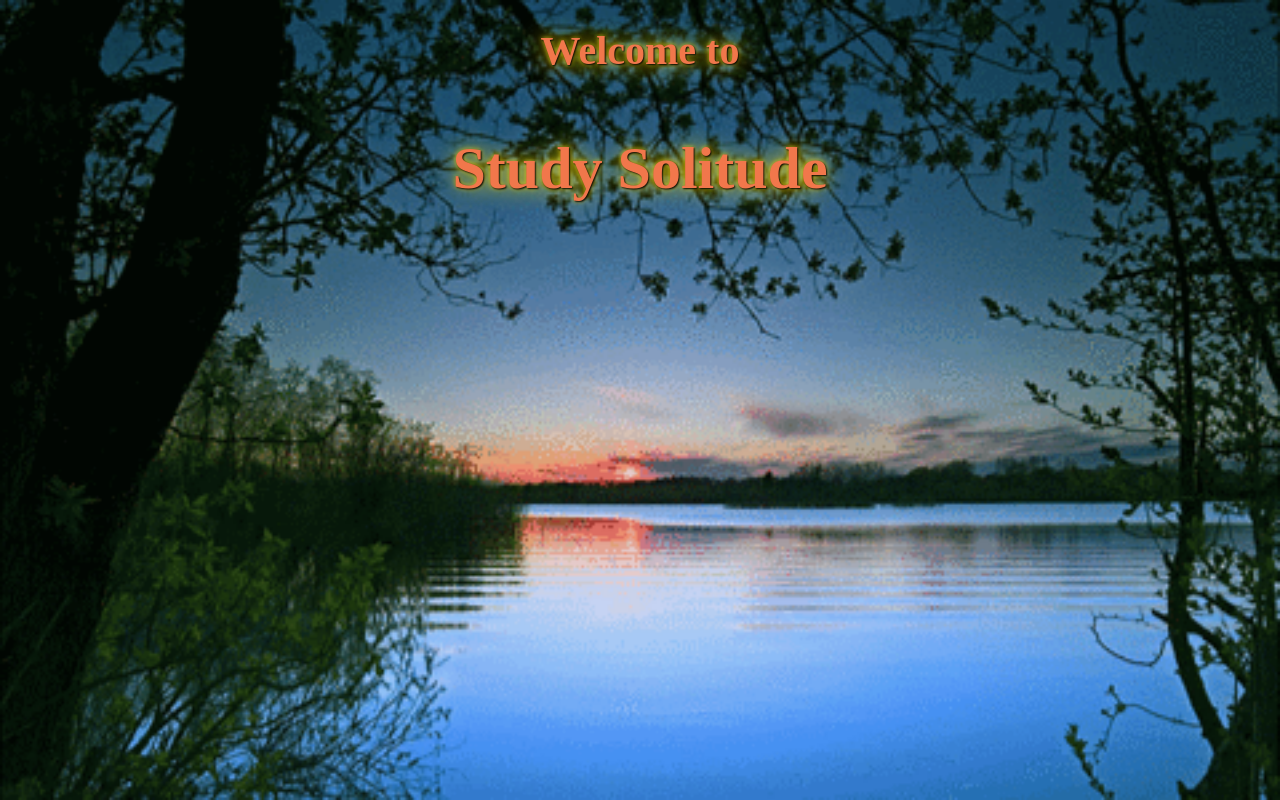
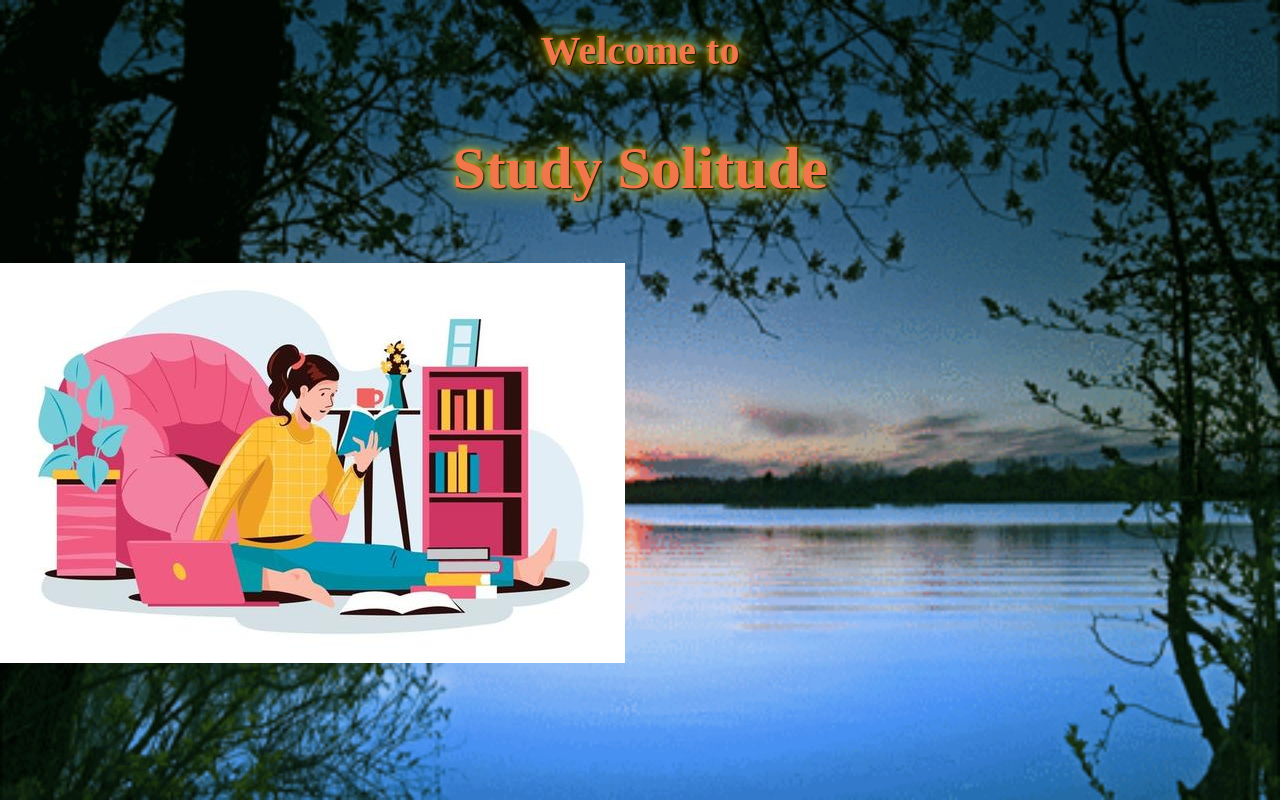
Before and after one commit to Bifeobu/Ifeobu_Beverly_StudyApp_Capstone, a React (Vite) app: page / in a window 1280 px wide. Built offline with nearby package versions, Linux system fonts and the light colour scheme; a web font is replaced by a local one.

Commit message:
trying out img 1

```diff
--- a/src/components/pages/home/Homepage.jsx
+++ b/src/components/pages/home/Homepage.jsx
@@ -14,8 +14,10 @@ function Homepage() {
         <>
             <img src={gif} className='background' alt=''/>
             <Title>Welcome to<br/><p className="studySol">Study Solitude</p></Title>
-            <div className='imgBox'>
-
+            <div className='container1'>
+                <div className='imgBox1'>
+                    <img src={img1} className='img1'/>
+                </div>
             </div>
         </>
     )
```
Also changed, not shown: src/assets/person-studying-college-student-clipart.png (added).
